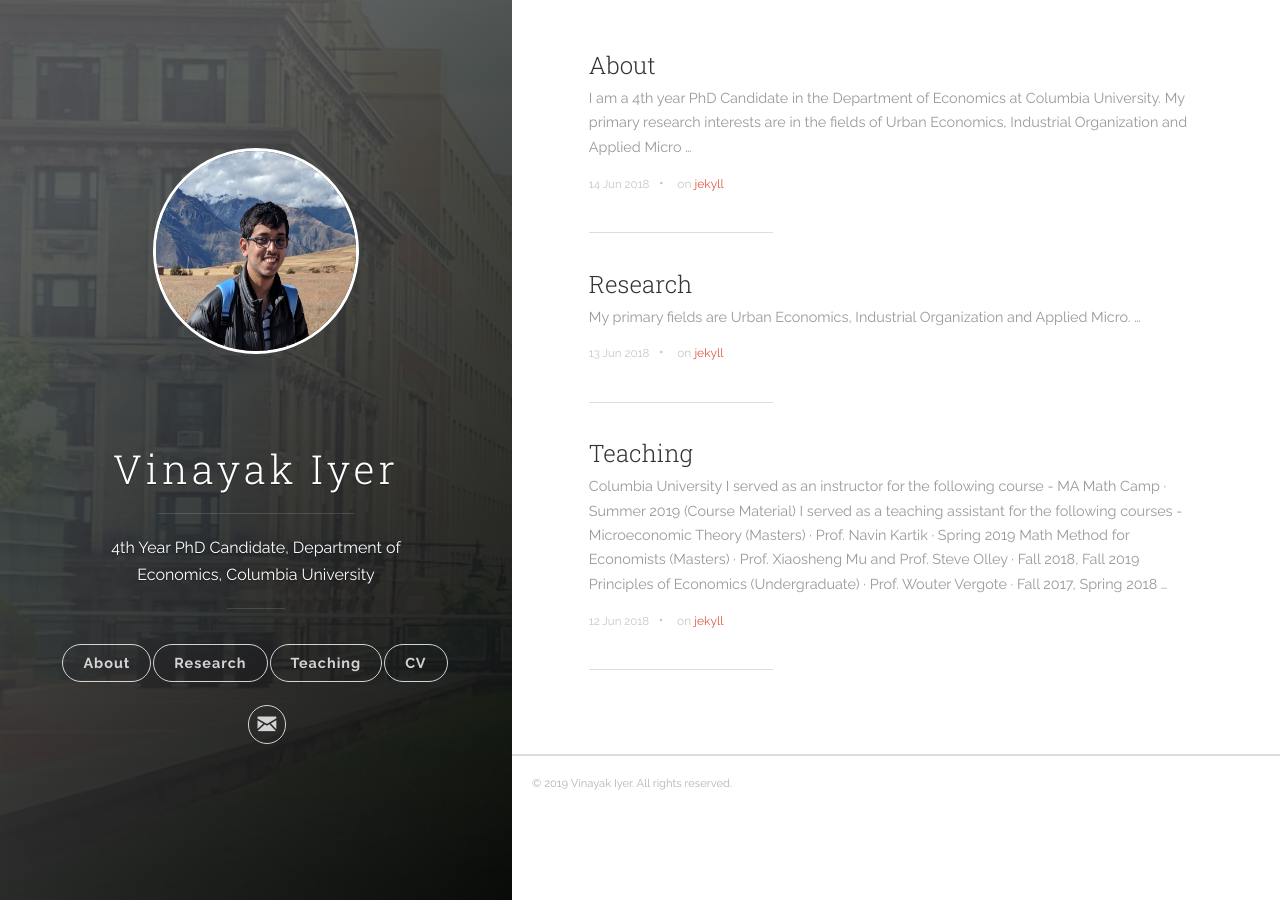
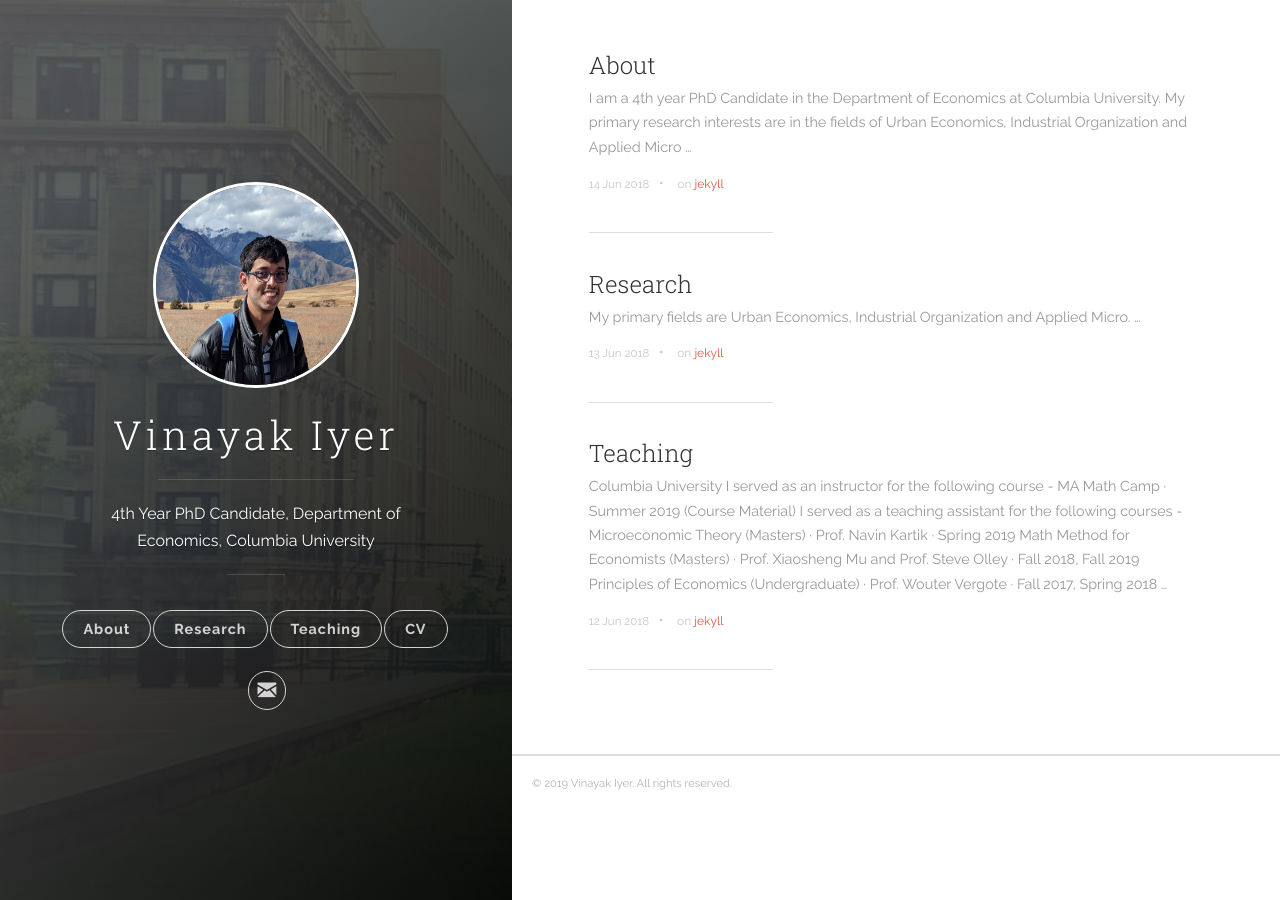
Before and after one commit to vinayakiyer/vinayakiyer.github.io, a Jekyll site: the page built from index.html, in a window 1280 px wide. Built offline with Jekyll 4.4.1, drawn with Linux system fonts in a browser that asks for light colours; the list of posts is cut into pages by our own code.

Commit message:
Update main.scss

```diff
--- a/css/main.scss
+++ b/css/main.scss
@@ -50,7 +50,7 @@ pre.highlight code,
 }
 
 .user-image {
-  margin-bottom: 5.5em;
+  margin-bottom: 1.2em;
   position: relative;
   width: 200px;
   height: 200px;
```
